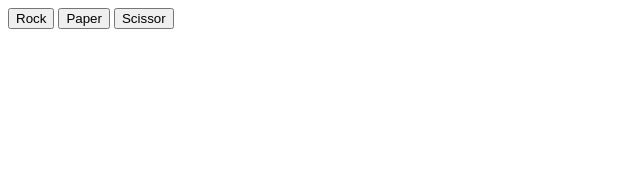
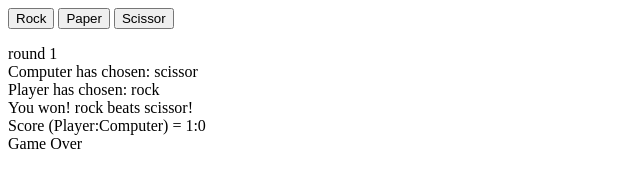
Before and after one commit to falk234/rock_paper_scissors, a plain HTML site: page index.html in a window 1280 px wide. Both pictures are taken after a click on the button "Rock". Shown: the whole page, without its empty margins (0-640 px from the left). Drawn offline with Linux system fonts and the light colour scheme.

Commit message:
Display all outputs to div instead of console

```diff
--- a/index.html
+++ b/index.html
@@ -11,6 +11,8 @@
     <button id="rock">Rock</button>
     <button id="paper">Paper</button>
     <button id="scissor">Scissor</button>
+    <p></p>
+    <div id="result_div"></div>
 
 </body>
 </html>
--- a/js/script.js
+++ b/js/script.js
@@ -38,43 +38,43 @@ function playGame(playerChoice){
 // SET REPEAT to 0
     let repeat=false;
     do{
-        console.log("round "+currentRound);
+        addToResultDiv("round "+currentRound);
         let computerChoice=getComputerChoice();
-        console.log("Computer has chosen: "+computerChoice);
-        console.log("Player has chosen: "+playerChoice);
+        addToResultDiv("Computer has chosen: "+computerChoice);
+        addToResultDiv("Player has chosen: "+playerChoice);
         let decision=determineGameDecision(computerChoice,playerChoice);
         if (decision=="win"){
-            console.log("You won! "+ playerChoice+" beats "+computerChoice+"!");
+            addToResultDiv("You won! "+ playerChoice+" beats "+computerChoice+"!");
             playerPoints++;
             currentRound++;
             repeat=false;
         }else if(decision=="lost"){
-            console.log("You lost! "+ computerChoice+" beats "+playerChoice+"!");
+            addToResultDiv("You lost! "+ computerChoice+" beats "+playerChoice+"!");
             computerPoints++;
             currentRound++;
             repeat=false;
         }else if(decision=="tie"){
-            console.log("Tie! Both chose "+playerChoice+"! Try again!:)");
+            addToResultDiv("Tie! Both chose "+playerChoice+"! Try again!:)");
             repeat=true;
         }
-        console.log("Score (Player:Computer) = "+playerPoints+":"+computerPoints);
+        addToResultDiv("Score (Player:Computer) = "+playerPoints+":"+computerPoints);
         }while(repeat==true);
-    console.log("Game Over");
-    if(playerPoints>computerPoints){
-        console.log("Congratulations! You won the game with score "+playerPoints+":"+computerPoints);
-    }else if(playerPoints<computerPoints){
-        console.log("You lost the game with score "+playerPoints+":"+computerPoints);
-    }else if (playerPoints==computerPoints){
-        console.log("Tie! Score: "+playerPoints+":"+computerPoints);
-    }
+    addToResultDiv("Game Over");
+    // Deactivated, because currently only no limited number of rounds in implemented
+    // if(playerPoints>computerPoints){
+    //     addToResultDiv("Congratulations! You won the game with score "+playerPoints+":"+computerPoints);
+    // }else if(playerPoints<computerPoints){
+    //     addToResultDiv("You lost the game with score "+playerPoints+":"+computerPoints);
+    // }else if (playerPoints==computerPoints){
+    //     addToResultDiv("Tie! Score: "+playerPoints+":"+computerPoints);
+    // }
 }
 
 const buttons=document.querySelectorAll('button');
 buttons.forEach(button => {
     button.addEventListener('click', btnEvent => {
         playGame(btnEvent.target.id);
-    } )
-
+    })
 });
 
 // const button_rock=document.querySelector('#rock');
@@ -84,3 +84,10 @@ buttons.forEach(button => {
 // button_rock.addEventListener('click', () => {playGame('rock')});
 // button_paper.addEventListener('click', () => {playGame('paper')});
 // button_scissor.addEventListener('click', () => {playGame('scissor')});
+
+const result_div=document.querySelector('#result_div');
+const addToResultDiv = (toAdd) => {
+    const child_div=document.createElement('div');
+    child_div.textContent=toAdd;
+    result_div.appendChild(child_div);
+}
```
